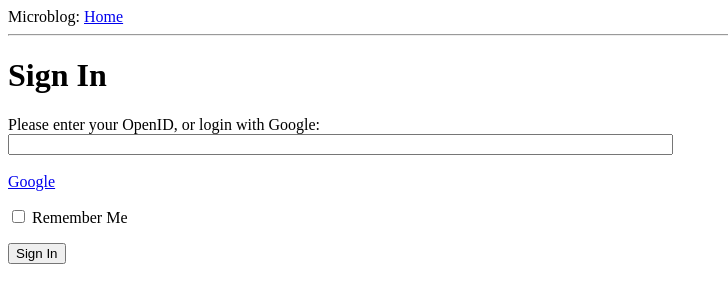
After one commit to metalheaddev/tmm, a Flask app: page /login in a window 1280 px wide. The commit adds this page. Shown: the top 303 px of the page, without its empty margins (0-728 px from the left). Run offline with Flask 2, Linux system fonts and the light colour scheme.

Commit message:
Added a login form with logic for it, but it won't function until database is in place.

```diff
--- a/app/__init__.py
+++ b/app/__init__.py
@@ -1,4 +1,6 @@
 from flask import Flask
 
 app = Flask(__name__)
+app.config.from_object('config')
+
 from app import views
--- /dev/null
+++ b/app/forms.py
@@ -0,0 +1,7 @@
+from flask.ext.wtf import Form
+from wtforms import TextField, BooleanField
+from wtforms.validators import Required
+
+class LoginForm(Form):
+    openid = TextField('openid', validators = [Required()])
+    remember_me = BooleanField('remember_me', default = False)
--- a/app/templates/base.html
+++ b/app/templates/base.html
@@ -9,6 +9,15 @@
   <body>
     <div>Microblog: <a href="/index">Home</a></div>
     <hr>
+    {% with messages = get_flashed_messages() %}
+    {% if messages %}
+    <ul>
+    {% for message in messages %}
+        <li>{{ message }} </li>
+    {% endfor %}
+    </ul>
+    {% endif %}
+    {% endwith %}
     {% block content %}{% endblock %}
   </body>
 </html>
--- /dev/null
+++ b/app/templates/login.html
@@ -0,0 +1,34 @@
+<!-- extend from base layout -->
+{% extends "base.html" %}
+
+{% block content %}
+<script type="text/javascript">
+function set_openid(openid, pr)
+{
+    u = openid.search('<username>')
+    if (u != -1) {
+        // openid requires username
+        user = prompt('Enter your ' + pr + ' username:')
+        openid = openid.substr(0, u) + user
+    }
+    form = document.forms['login'];
+    form.elements['openid'].value = openid
+}
+</script>
+<h1>Sign In</h1>
+<form action="" method="post" name="login">
+    {{form.hidden_tag()}}
+    <p>
+        Please enter your OpenID, or login with Google:<br>
+        {{form.openid(size=80)}}<br>
+        {% for error in form.errors.openid %}
+        <span style="color: red;">[{{error}}]</span>
+        {% endfor %}<br>
+        {% for pr in providers %}
+        <a href="javascript:set_openid('{{pr.url}}', '{{pr.name}}');">{{pr.name}}</a>
+        {% endfor %}
+    </p>
+    <p>{{form.remember_me}} Remember Me</p>
+    <p><input type="submit" value="Sign In"></p>
+</form>
+{% endblock %}
--- a/app/views.py
+++ b/app/views.py
@@ -1,5 +1,6 @@
 from app import app
-from flask import render_template
+from flask import render_template, flash, redirect
+from forms import LoginForm
 
 @app.route('/')
 @app.route('/index')
@@ -19,3 +20,14 @@ def index():
         title = 'Home',
         user = user,
         posts = posts)
+
+@app.route('/login', methods = ['GET', 'POST'])
+def login():
+    form = LoginForm()
+    if form.validate_on_submit():
+        flash('Login requested for OpenID="' + form.openid.data + '", remember_me=' + str(form.remember_me.data))
+        return redirect('/index')
+    return render_template('login.html',
+        title = 'Sign In',
+        form = form,
+        providers = app.config['OPENID_PROVIDERS'])
--- /dev/null
+++ b/config.py
@@ -0,0 +1,6 @@
+CSRF_ENABLED = True
+SECRET_KEY = 'you-will-never-guess'
+
+OPENID_PROVIDERS = [
+    { 'name': 'Google', 'url': 'https://www.google.com/accounts/o8/id' }
+]
```
